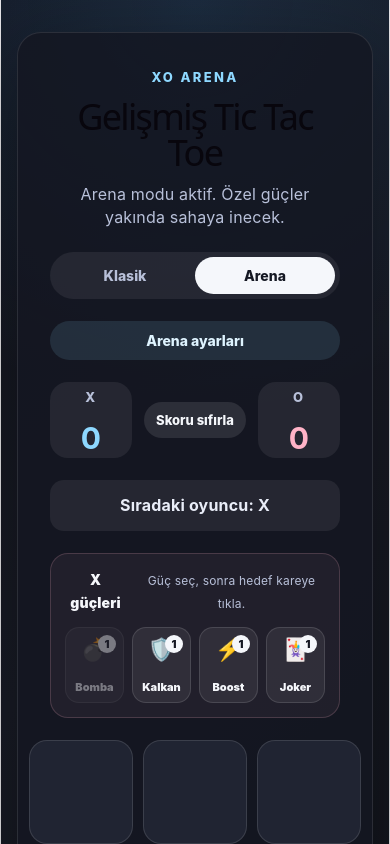
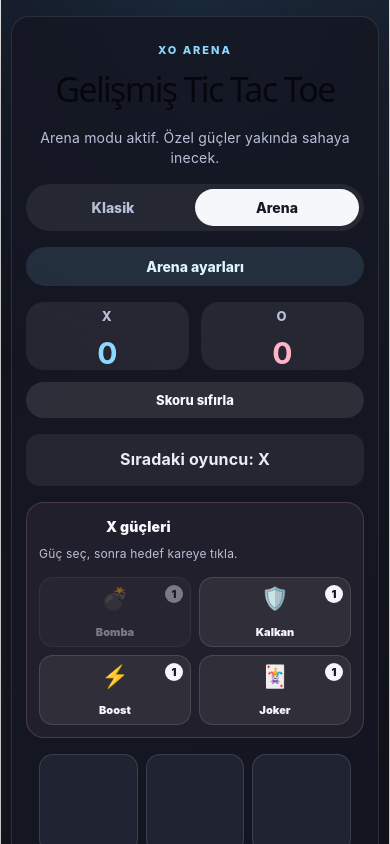
Before and after one commit to rabiaunllu/react-tic-tac-toe, a React (Vite) app: page / in a window 390 px wide. Both pictures are taken after a click on the button "Arena". Shown: the top 844 px of the page. Built offline with nearby package versions, Linux system fonts and the light colour scheme.

Commit message:
responsive arayüz düzenlemeleri eklendi

```diff
--- a/src/App.css
+++ b/src/App.css
@@ -512,3 +512,106 @@ p {
   border-color: rgba(142, 216, 255, 0.72);
   box-shadow: inset 0 0 0 2px rgba(142, 216, 255, 0.16);
 }
+@media (max-width: 560px) {
+  .app-shell {
+    align-items: flex-start;
+    padding: 16px 10px;
+  }
+
+  .game-card {
+    width: 100%;
+    padding: 22px 14px;
+    gap: 16px;
+    border-radius: 18px;
+  }
+
+  .game-header {
+    display: grid;
+    gap: 8px;
+  }
+
+  .eyebrow {
+    margin-bottom: 2px;
+    font-size: 11px;
+  }
+
+  h1 {
+    font-size: 34px;
+    line-height: 1.05;
+  }
+
+  p {
+    font-size: 14px;
+    line-height: 1.45;
+  }
+
+  .mode-toggle {
+    width: 100%;
+  }
+
+  .score-board {
+    grid-template-columns: 1fr 1fr;
+  }
+
+  .score-reset-button {
+    grid-column: 1 / -1;
+    order: 3;
+  }
+
+  .score-card {
+    min-height: 68px;
+  }
+
+  .board {
+    width: 100%;
+    max-width: 312px;
+    grid-template-columns: repeat(3, 1fr);
+    gap: 8px;
+  }
+
+  .square {
+    width: 100%;
+    height: auto;
+    aspect-ratio: 1;
+    border-radius: 14px;
+    font-size: 38px;
+  }
+
+  .power-panel {
+    padding: 12px;
+  }
+
+  .power-panel-header {
+    display: grid;
+    gap: 4px;
+  }
+
+  .power-list {
+    grid-template-columns: repeat(2, 1fr);
+  }
+
+  .power-button {
+    min-height: 70px;
+  }
+
+  .arena-settings {
+    padding: 12px;
+  }
+
+  .arena-setting {
+    align-items: flex-start;
+    flex-direction: column;
+  }
+
+  .arena-setting input {
+    align-self: flex-end;
+  }
+
+  .boost-mode-options {
+    width: 100%;
+  }
+
+  .score-info-box {
+    text-align: left;
+  }
+}
```
